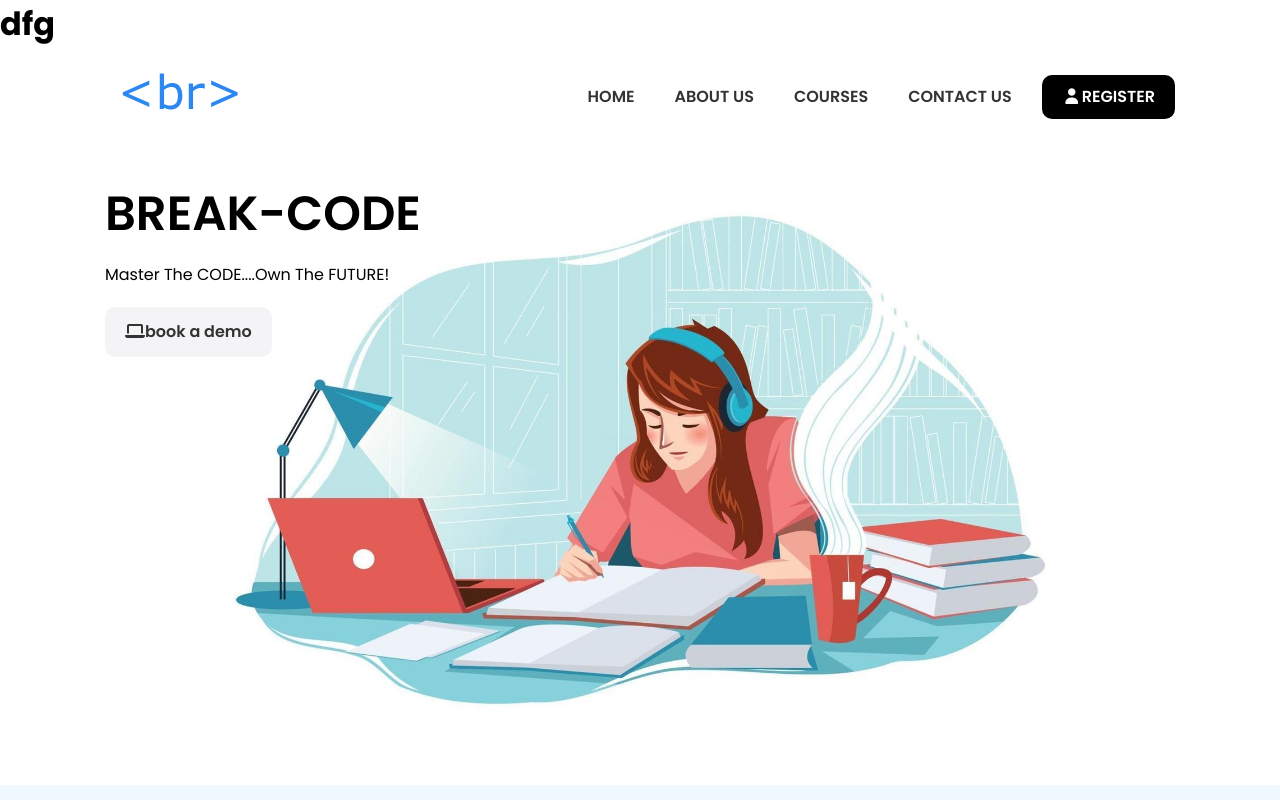
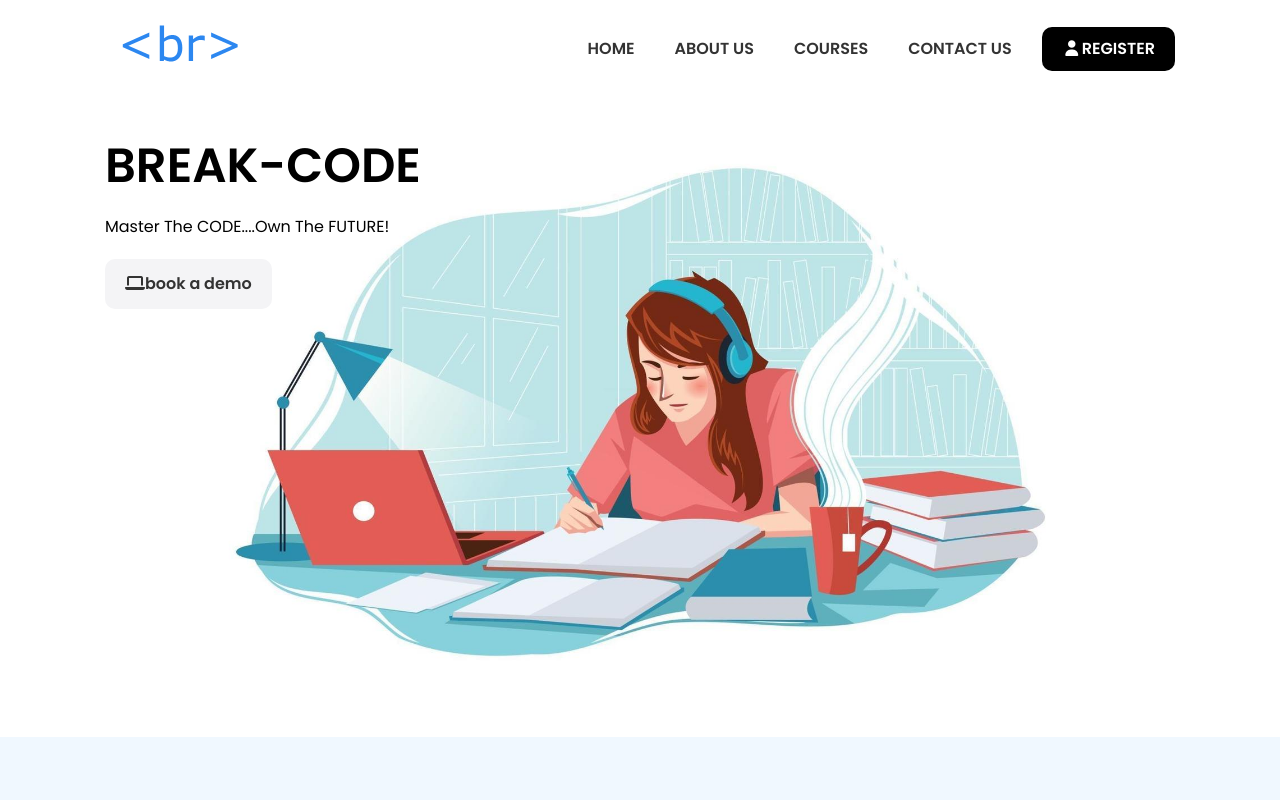
Before and after one commit to Chelsy-123/BREAK-CODE, a plain HTML site: page index.html in a window 1280 px wide. Shown: the top 800 px of the page. Drawn offline with Linux system fonts and the light colour scheme.

Commit message:
fourth commit

```diff
--- a/index.html
+++ b/index.html
@@ -51,7 +51,6 @@
     <link rel="shortcut icon" href="images/images.png" type="image/x-icon" />
   </head>
   <body>
-    <h1>dfg</h1>
     <nav class="navbar">
       <div class="container">
         <div class="logo">
```
